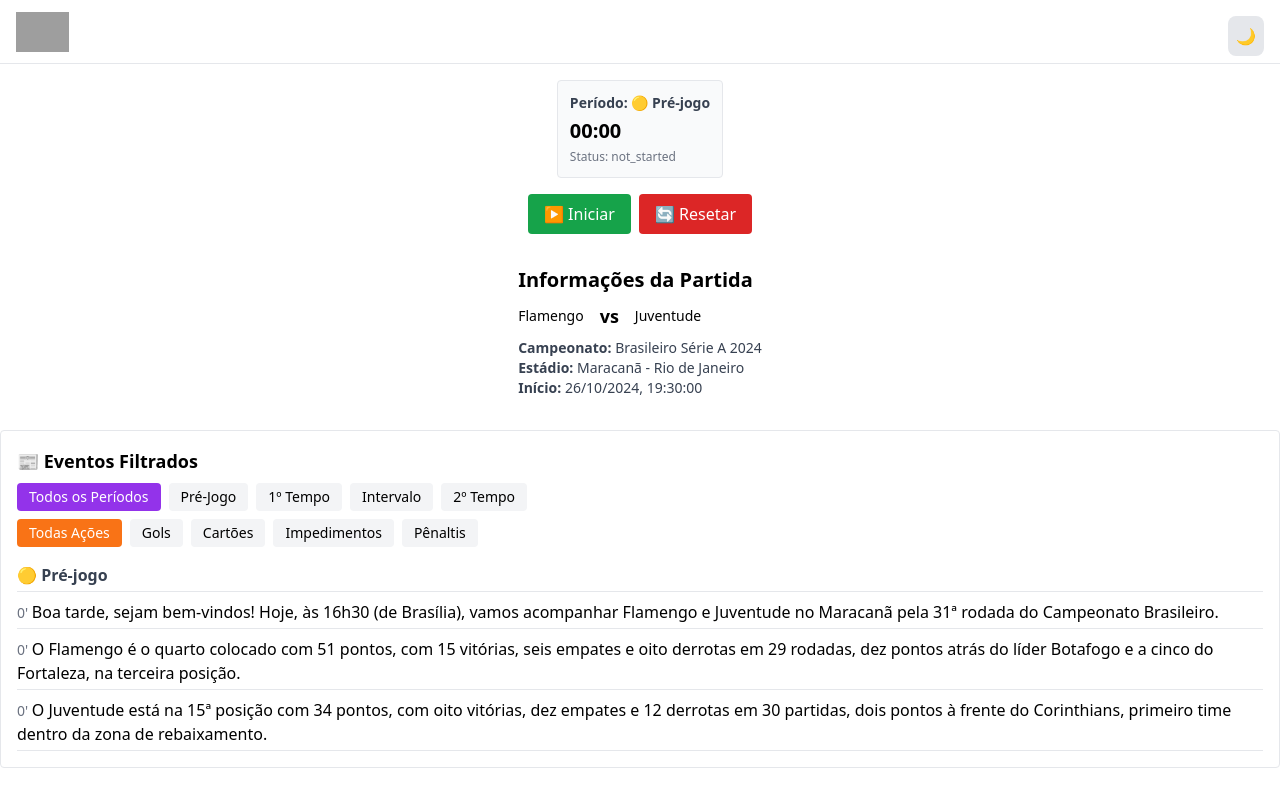
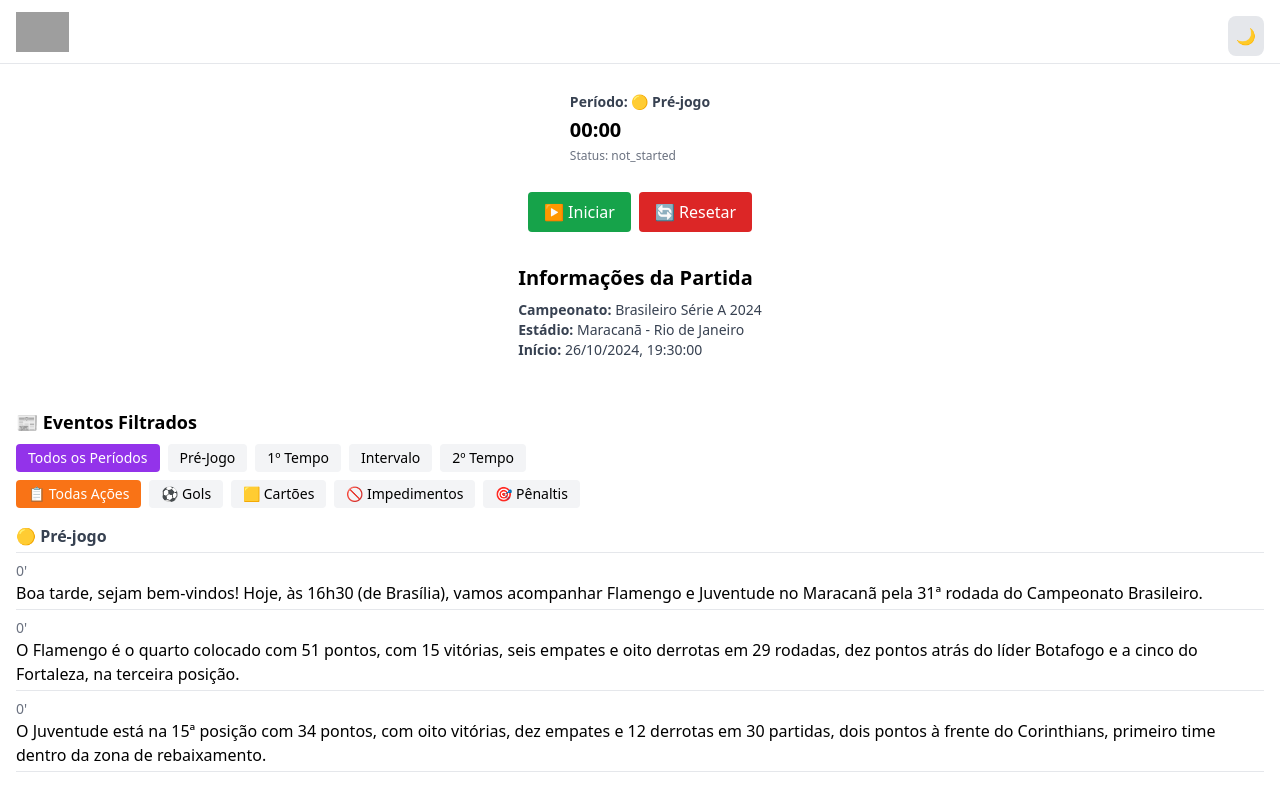
Before and after one commit to BerhartDev/lance-live-match, a Next.js app: page / in a window 1280 px wide. Built offline with nearby package versions, Linux system fonts and the light colour scheme; grey boxes are pictures that could not be loaded.

Commit message:
styles: components background and important events color

```diff
--- a/src/app/components/Clock.tsx
+++ b/src/app/components/Clock.tsx
@@ -29,11 +29,11 @@
   };
 
   return (
-    <div className="p-3 border rounded bg-gray-50 flex flex-col gap-1 w-fit">
-      <div className="text-sm text-gray-700 font-semibold">
+    <div className="p-3 bg-gray-5 flex flex-col gap-1 w-fit dark:bg-zinc-900">
+      <div className="text-sm text-gray-700 font-semibold dark:text-white">
         Período: {getPeriodLabel(currentPeriod)}
       </div>
-      <div className="text-xl font-bold text-black">
+      <div className="text-xl font-bold text-black dark:text-white">
         {formatMatchTime(currentMinute)}
       </div>
       <div className={`text-xs font-medium ${status === 'running' ? 'text-green-600' : 'text-gray-500'}`}>
--- a/src/app/components/EventList.tsx
+++ b/src/app/components/EventList.tsx
@@ -38,6 +38,38 @@
     }
   };
 
+  // Função para obter o emoji e label da ação importante
+  const getActionLabel = (action: string | null | undefined) => {
+    if (!action) return null;
+    const actionLower = action.toLowerCase();
+
+    if (actionLower.includes('gol')) {
+      return { emoji: '⚽', label: 'Gol' };
+    }
+    if (actionLower.includes('cartão') || actionLower.includes('cartao')) {
+      if (actionLower.includes('vermelho')) {
+        return { emoji: '🟥', label: 'Cartão Vermelho' };
+      }
+      return { emoji: '🟨', label: 'Cartão Amarelo' };
+    }
+    if (actionLower.includes('impedimento')) {
+      return { emoji: '🚫', label: 'Impedimento' };
+    }
+    if (actionLower.includes('pênalti') || actionLower.includes('penalti')) {
+      return { emoji: '🎯', label: 'Pênalti' };
+    }
+    if (actionLower.includes('fim de jogo')) {
+      return { emoji: '🏁', label: 'Fim de Jogo' };
+    }
+    if (actionLower.includes('início')) {
+      return { emoji: '▶️', label: 'Início' };
+    }
+    if (actionLower.includes('intervalo')) {
+      return { emoji: '⏸️', label: 'Intervalo' };
+    }
+    return null;
+  };
+
   const periodFilters: { id: MatchPeriodFilter; label: string }[] = [
     { id: 'all', label: 'Todos os Períodos' },
     { id: 'pre_jogo', label: 'Pré-Jogo' },
@@ -46,16 +78,16 @@
     { id: 'segundo_tempo', label: '2º Tempo' },
   ];
 
-  const actionFilters: { id: ActionTypeFilter; label: string }[] = [
-    { id: 'all', label: 'Todas Ações' },
-    { id: 'gol', label: 'Gols' },
-    { id: 'cartao', label: 'Cartões' },
-    { id: 'impedimento', label: 'Impedimentos' },
-    { id: 'penalti', label: 'Pênaltis' },
+  const actionFilters: { id: ActionTypeFilter; label: string; emoji: string }[] = [
+    { id: 'all', label: 'Todas Ações', emoji: '📋' },
+    { id: 'gol', label: 'Gols', emoji: '⚽' },
+    { id: 'cartao', label: 'Cartões', emoji: '🟨' },
+    { id: 'impedimento', label: 'Impedimentos', emoji: '🚫' },
+    { id: 'penalti', label: 'Pênaltis', emoji: '🎯' },
   ];
 
   return (
-    <div className="p-4 border rounded bg-white dark:bg-zinc-900">
+    <div className="p-4 bg-white dark:bg-zinc-900">
       <h2 className="text-lg font-bold mb-2 dark:text-white">📰 Eventos Filtrados</h2>
 
       {/* Filtros de Período */}
@@ -65,7 +97,7 @@
             key={filter.id}
             onClick={() => setSelectedPeriod(filter.id)}
             className={`px-3 py-1 rounded text-sm ${
-              selectedPeriod === filter.id ? 'bg-purple-600 text-white' : 'bg-gray-100 hover:bg-gray-200'
+              selectedPeriod === filter.id ? 'bg-purple-600 text-white' : 'bg-gray-100 hover:bg-gray-200 dark:bg-zinc-800 dark:hover:bg-zinc-700'
             }`}
           >
             {filter.label}
@@ -80,10 +112,10 @@
             key={filter.id}
             onClick={() => setSelectedAction(filter.id)}
             className={`px-3 py-1 rounded text-sm ${
-              selectedAction === filter.id ? 'bg-orange-500 text-white' : 'bg-gray-100 hover:bg-gray-200'
+              selectedAction === filter.id ? 'bg-orange-500 text-white' : 'bg-gray-100 hover:bg-gray-200 dark:bg-zinc-800 dark:hover:bg-zinc-700'
             }`}
           >
-            {filter.label}
+            {filter.emoji} {filter.label}
           </button>
         ))}
       </div>
@@ -97,12 +129,29 @@
                 {getPeriodLabel(Number(period))}
               </h3>
               <ul className="space-y-2">
-                {events.map((event) => (
-                  <li key={event.id} className="border-b pb-1 dark:text-white">
-                    <span className="text-sm text-gray-500 dark:text-gray-400">{event.moment}' </span>
-                    <span>{event.text}</span>
-                  </li>
-                ))}
+                {events.map((event) => {
+                  const actionInfo = event.important_action ? getActionLabel(event.important_action) : null;
+                  return (
+                    <li
+                      key={event.id}
+                      className={`border-b pb-1 dark:text-white ${
+                        actionInfo
+                          ? 'bg-orange-50 dark:bg-orange-900/20 px-2 py-1 rounded'
+                          : ''
+                      }`}
+                    >
+                      <div className="flex items-center gap-2">
+                        <span className="text-sm text-gray-500 dark:text-gray-400">{event.moment}'</span>
+                        {actionInfo && (
+                          <span className="px-2 py-0.5 text-xs rounded bg-orange-100 dark:bg-orange-800/30 text-orange-800 dark:text-orange-200">
+                            {actionInfo.emoji} {actionInfo.label}
+                          </span>
+                        )}
+                      </div>
+                      <span className={`block ${actionInfo ? 'mt-1' : ''}`}>{event.text}</span>
+                    </li>
+                  );
+                })}
               </ul>
             </div>
           ))}
--- a/src/app/components/MatchInfo.tsx
+++ b/src/app/components/MatchInfo.tsx
@@ -12,19 +12,19 @@
     <div className="p-4 dark:text-white">
       <h2 className="text-xl font-bold mb-2">Informações da Partida</h2>
 
-      <div className="flex items-center gap-4 mb-2">
+      {/* <div className="flex items-center gap-4 mb-2">
         <div className="flex flex-col items-center">
-          {/*<Image src={match.team_a.logo} alt={match.team_a.name} className="w-12 h-12" />*/}
-          <span className="text-sm">{match.team_a.name}</span>
+          <Image src={match.team_a.logo} alt={match.team_a.name} className="w-12 h-12" />
+          <span className="text-sm">{match.team_a.initials}</span>
         </div>
 
         <span className="text-lg font-semibold">vs</span>
 
         <div className="flex flex-col items-center">
-          {/*<Image src={match.team_b.logo} alt={match.team_b.name} className="w-12 h-12" />*/}
-          <span className="text-sm">{match.team_b.name}</span>
+          <Image src={match.team_b.logo} alt={match.team_b.name} className="w-12 h-12" />
+          <span className="text-sm">{match.team_b.initials}</span>
         </div>
-      </div>
+      </div>*/ }
 
       <div className="text-sm text-gray-700 dark:text-white">
         <div><strong>Campeonato:</strong> {match.championship.name}</div>
--- a/src/app/hooks/useFetchMatch.ts
+++ b/src/app/hooks/useFetchMatch.ts
@@ -18,12 +18,14 @@
           team_a: {
             id: data.match.team_a.id,
             name: data.match.team_a.name,
+            initials: data.match.team_a.initials,
             logo: data.match.team_a.logo,
             coach: data.match.team_a.coach,
           },
           team_b: {
             id: data.match.team_b.id,
             name: data.match.team_b.name,
+            initials: data.match.team_b.initials,
             logo: data.match.team_b.logo,
             coach: data.match.team_b.coach,
           },
--- a/src/types/match.ts
+++ b/src/types/match.ts
@@ -1,6 +1,7 @@
 export type Team = {
     id: number;
     name: string;
+    initials: string;
     logo: string;
     coach: string | null;
   };
```
